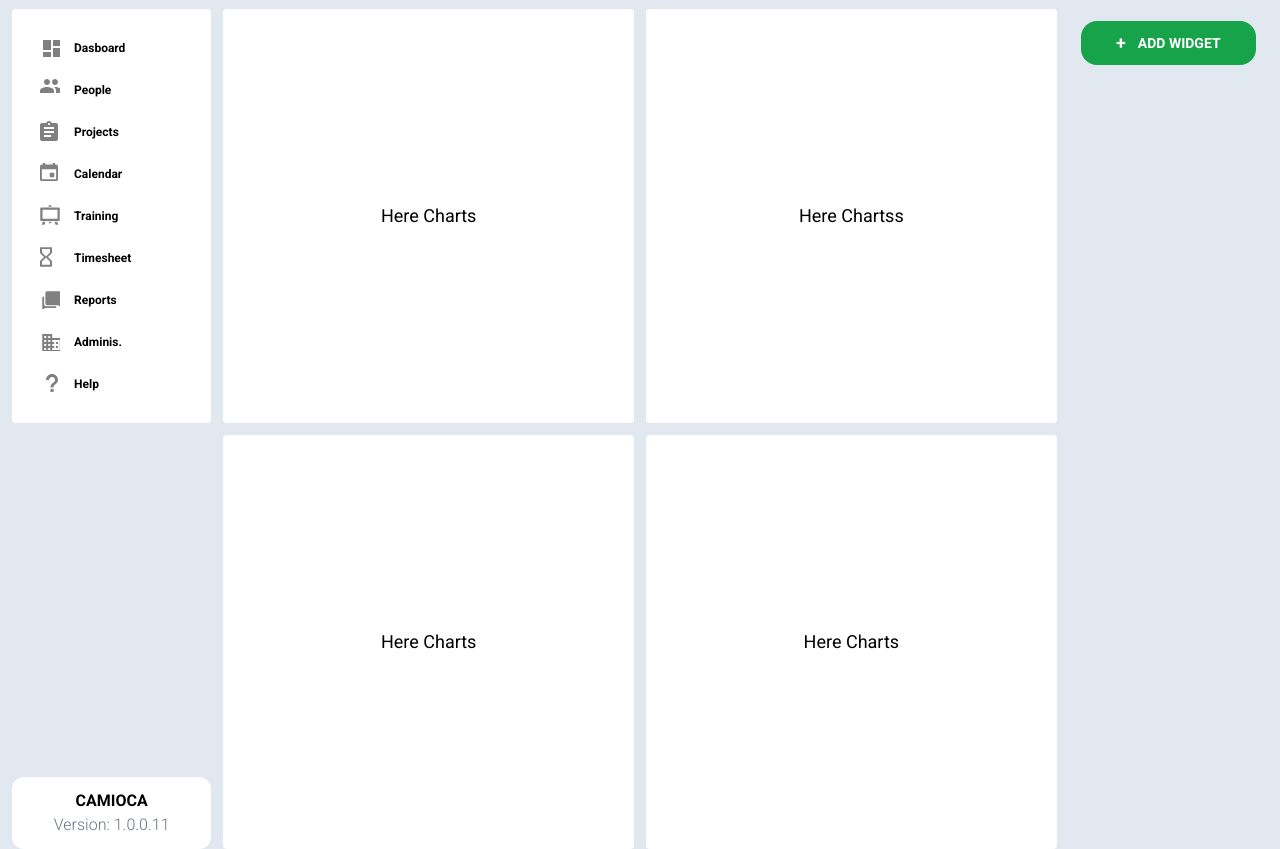
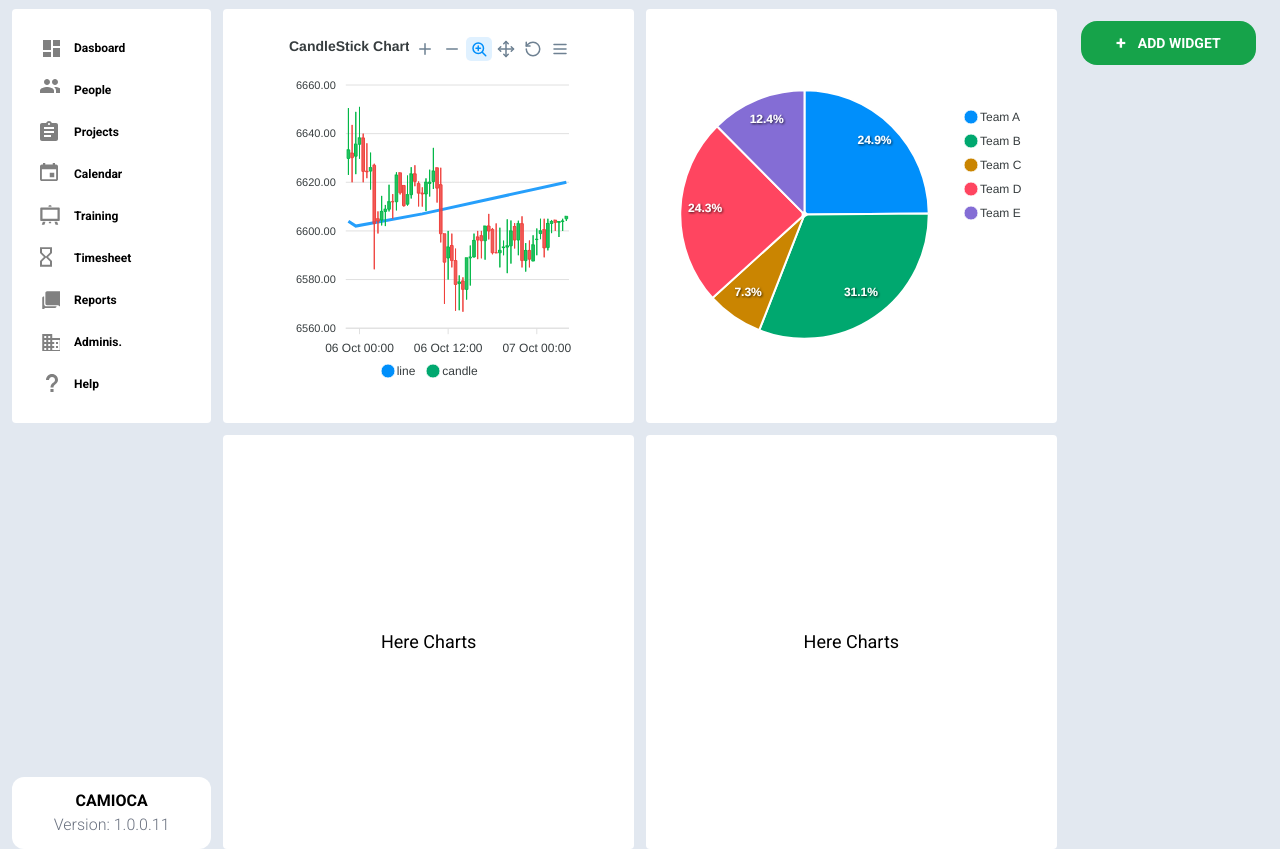
Before and after one commit to 33emre33/dasboard_project, a plain HTML site: page index.html in a window 1280 px wide. Shown: the part 67-916 px from the top of the page. Drawn offline with nearby package versions, Linux system fonts and the light colour scheme.

Commit message:
revize chartslar eklendi

```diff
--- a/assets/css/style.scss
+++ b/assets/css/style.scss
@@ -220,3 +220,7 @@
   .box-height{
    height: 414px;
   }
+
+  .charts{
+   width: 100%;
+  }
--- /dev/null
+++ b/assets/js/app.js
@@ -0,0 +1,321 @@
+var options = {
+    series: [44, 55, 13, 43, 22],
+    chart: {
+    width: 380,
+    type: 'pie',
+  },
+  labels: ['Team A', 'Team B', 'Team C', 'Team D', 'Team E'],
+  responsive: [{
+    breakpoint: 480,
+    options: {
+      chart: {
+        width: 200
+      },
+      legend: {
+        position: 'bottom'
+      }
+    }
+  }]
+  };
+
+  var chart = new ApexCharts(document.querySelector("#chart2"), options);
+  chart.render();
+
+
+  var options = {
+    series: [{
+    name: 'line',
+    type: 'line',
+    data: [
+      {
+        x: new Date(1538778600000),
+        y: 6604
+      }, {
+        x: new Date(1538782200000),
+        y: 6602
+      }, {
+        x: new Date(1538814600000),
+        y: 6607
+      }, {
+        x: new Date(1538884800000),
+        y: 6620
+      }
+    ]
+  }, {
+    name: 'candle',
+    type: 'candlestick',
+    data: [
+      {
+        x: new Date(1538778600000),
+        y: [6629.81, 6650.5, 6623.04, 6633.33]
+      },
+      {
+        x: new Date(1538780400000),
+        y: [6632.01, 6643.59, 6620, 6630.11]
+      },
+      {
+        x: new Date(1538782200000),
+        y: [6630.71, 6648.95, 6623.34, 6635.65]
+      },
+      {
+        x: new Date(1538784000000),
+        y: [6635.65, 6651, 6629.67, 6638.24]
+      },
+      {
+        x: new Date(1538785800000),
+        y: [6638.24, 6640, 6620, 6624.47]
+      },
+      {
+        x: new Date(1538787600000),
+        y: [6624.53, 6636.03, 6621.68, 6624.31]
+      },
+      {
+        x: new Date(1538789400000),
+        y: [6624.61, 6632.2, 6617, 6626.02]
+      },
+      {
+        x: new Date(1538791200000),
+        y: [6627, 6627.62, 6584.22, 6603.02]
+      },
+      {
+        x: new Date(1538793000000),
+        y: [6605, 6608.03, 6598.95, 6604.01]
+      },
+      {
+        x: new Date(1538794800000),
+        y: [6604.5, 6614.4, 6602.26, 6608.02]
+      },
+      {
+        x: new Date(1538796600000),
+        y: [6608.02, 6610.68, 6601.99, 6608.91]
+      },
+      {
+        x: new Date(1538798400000),
+        y: [6608.91, 6618.99, 6608.01, 6612]
+      },
+      {
+        x: new Date(1538800200000),
+        y: [6612, 6615.13, 6605.09, 6612]
+      },
+      {
+        x: new Date(1538802000000),
+        y: [6612, 6624.12, 6608.43, 6622.95]
+      },
+      {
+        x: new Date(1538803800000),
+        y: [6623.91, 6623.91, 6615, 6615.67]
+      },
+      {
+        x: new Date(1538805600000),
+        y: [6618.69, 6618.74, 6610, 6610.4]
+      },
+      {
+        x: new Date(1538807400000),
+        y: [6611, 6622.78, 6610.4, 6614.9]
+      },
+      {
+        x: new Date(1538809200000),
+        y: [6614.9, 6626.2, 6613.33, 6623.45]
+      },
+      {
+        x: new Date(1538811000000),
+        y: [6623.48, 6627, 6618.38, 6620.35]
+      },
+      {
+        x: new Date(1538812800000),
+        y: [6619.43, 6620.35, 6610.05, 6615.53]
+      },
+      {
+        x: new Date(1538814600000),
+        y: [6615.53, 6617.93, 6610, 6615.19]
+      },
+      {
+        x: new Date(1538816400000),
+        y: [6615.19, 6621.6, 6608.2, 6620]
+      },
+      {
+        x: new Date(1538818200000),
+        y: [6619.54, 6625.17, 6614.15, 6620]
+      },
+      {
+        x: new Date(1538820000000),
+        y: [6620.33, 6634.15, 6617.24, 6624.61]
+      },
+      {
+        x: new Date(1538821800000),
+        y: [6625.95, 6626, 6611.66, 6617.58]
+      },
+      {
+        x: new Date(1538823600000),
+        y: [6619, 6625.97, 6595.27, 6598.86]
+      },
+      {
+        x: new Date(1538825400000),
+        y: [6598.86, 6598.88, 6570, 6587.16]
+      },
+      {
+        x: new Date(1538827200000),
+        y: [6588.86, 6600, 6580, 6593.4]
+      },
+      {
+        x: new Date(1538829000000),
+        y: [6593.99, 6598.89, 6585, 6587.81]
+      },
+      {
+        x: new Date(1538830800000),
+        y: [6587.81, 6592.73, 6567.14, 6578]
+      },
+      {
+        x: new Date(1538832600000),
+        y: [6578.35, 6581.72, 6567.39, 6579]
+      },
+      {
+        x: new Date(1538834400000),
+        y: [6579.38, 6580.92, 6566.77, 6575.96]
+      },
+      {
+        x: new Date(1538836200000),
+        y: [6575.96, 6589, 6571.77, 6588.92]
+      },
+      {
+        x: new Date(1538838000000),
+        y: [6588.92, 6594, 6577.55, 6589.22]
+      },
+      {
+        x: new Date(1538839800000),
+        y: [6589.3, 6598.89, 6589.1, 6596.08]
+      },
+      {
+        x: new Date(1538841600000),
+        y: [6597.5, 6600, 6588.39, 6596.25]
+      },
+      {
+        x: new Date(1538843400000),
+        y: [6598.03, 6600, 6588.73, 6595.97]
+      },
+      {
+        x: new Date(1538845200000),
+        y: [6595.97, 6602.01, 6588.17, 6602]
+      },
+      {
+        x: new Date(1538847000000),
+        y: [6602, 6607, 6596.51, 6599.95]
+      },
+      {
+        x: new Date(1538848800000),
+        y: [6600.63, 6601.21, 6590.39, 6591.02]
+      },
+      {
+        x: new Date(1538850600000),
+        y: [6591.02, 6603.08, 6591, 6591]
+      },
+      {
+        x: new Date(1538852400000),
+        y: [6591, 6601.32, 6585, 6592]
+      },
+      {
+        x: new Date(1538854200000),
+        y: [6593.13, 6596.01, 6590, 6593.34]
+      },
+      {
+        x: new Date(1538856000000),
+        y: [6593.34, 6604.76, 6582.63, 6593.86]
+      },
+      {
+        x: new Date(1538857800000),
+        y: [6593.86, 6604.28, 6586.57, 6600.01]
+      },
+      {
+        x: new Date(1538859600000),
+        y: [6601.81, 6603.21, 6592.78, 6596.25]
+      },
+      {
+        x: new Date(1538861400000),
+        y: [6596.25, 6604.2, 6590, 6602.99]
+      },
+      {
+        x: new Date(1538863200000),
+        y: [6602.99, 6606, 6584.99, 6587.81]
+      },
+      {
+        x: new Date(1538865000000),
+        y: [6587.81, 6595, 6583.27, 6591.96]
+      },
+      {
+        x: new Date(1538866800000),
+        y: [6591.97, 6596.07, 6585, 6588.39]
+      },
+      {
+        x: new Date(1538868600000),
+        y: [6587.6, 6598.21, 6587.6, 6594.27]
+      },
+      {
+        x: new Date(1538870400000),
+        y: [6596.44, 6601, 6590, 6596.55]
+      },
+      {
+        x: new Date(1538872200000),
+        y: [6598.91, 6605, 6596.61, 6600.02]
+      },
+      {
+        x: new Date(1538874000000),
+        y: [6600.55, 6605, 6589.14, 6593.01]
+      },
+      {
+        x: new Date(1538875800000),
+        y: [6593.15, 6605, 6592, 6603.06]
+      },
+      {
+        x: new Date(1538877600000),
+        y: [6603.07, 6604.5, 6599.09, 6603.89]
+      },
+      {
+        x: new Date(1538879400000),
+        y: [6604.44, 6604.44, 6600, 6603.5]
+      },
+      {
+        x: new Date(1538881200000),
+        y: [6603.5, 6603.99, 6597.5, 6603.86]
+      },
+      {
+        x: new Date(1538883000000),
+        y: [6603.85, 6605, 6600, 6604.07]
+      },
+      {
+        x: new Date(1538884800000),
+        y: [6604.98, 6606, 6604.07, 6606]
+      },
+    ]
+  }],
+    chart: {
+    height: 350,
+    type: 'line',
+  },
+  title: {
+    text: 'CandleStick Chart',
+    align: 'left'
+  },
+  stroke: {
+    width: [3, 1]
+  },
+  tooltip: {
+    shared: true,
+    custom: [function({seriesIndex, dataPointIndex, w}) {
+      return w.globals.series[seriesIndex][dataPointIndex]
+    }, function({ seriesIndex, dataPointIndex, w }) {
+      var o = w.globals.seriesCandleO[seriesIndex][dataPointIndex]
+      var h = w.globals.seriesCandleH[seriesIndex][dataPointIndex]
+      var l = w.globals.seriesCandleL[seriesIndex][dataPointIndex]
+      var c = w.globals.seriesCandleC[seriesIndex][dataPointIndex]
+      return (
+        ''
+      )
+    }]
+  },
+  xaxis: {
+    type: 'datetime'
+  }
+  };
+
+  var chart = new ApexCharts(document.querySelector("#chart1"), options);
+  chart.render();
--- a/index.html
+++ b/index.html
@@ -7,6 +7,8 @@
   <title>Dasboard Project</title>
   <link rel="stylesheet" href="assets/css/style.min.css">
   <script src="https://cdn.tailwindcss.com"></script>
+  <script src="https://cdn.jsdelivr.net/npm/apexcharts"></script>
+
   <script>
     tailwind.config = {
       theme: {
@@ -83,12 +85,14 @@
             <div>ADD WIDGET</div>
           </div>
         </div>
-        <div class="col-span-12 lg:col-span-4 bg-white  p-5 rounded flex items-center justify-center  text-lg row-1-button-wrapper">
-          <div>Here Charts</div>
+        <div class="col-span-12 lg:col-span-4 bg-white p-5  rounded flex items-center justify-center  text-lg row-1-button-wrapper">
+          <div id="chart1" >
+          </div>
         </div>
 
         <div class="col-span-12 lg:col-span-4 bg-white  p-5 rounded flex items-center justify-center  text-lg row-1-button-wrapper">
-          Here Chartss
+          <div id="chart2" >
+          </div>
         </div>
 
       </div>
@@ -110,6 +114,7 @@
 
     </div>
   </section>
+  <script src="assets/js/app.js"></script>
 </body>
 
 </html>
```
Also changed, not shown: assets/css/style.min.css.
